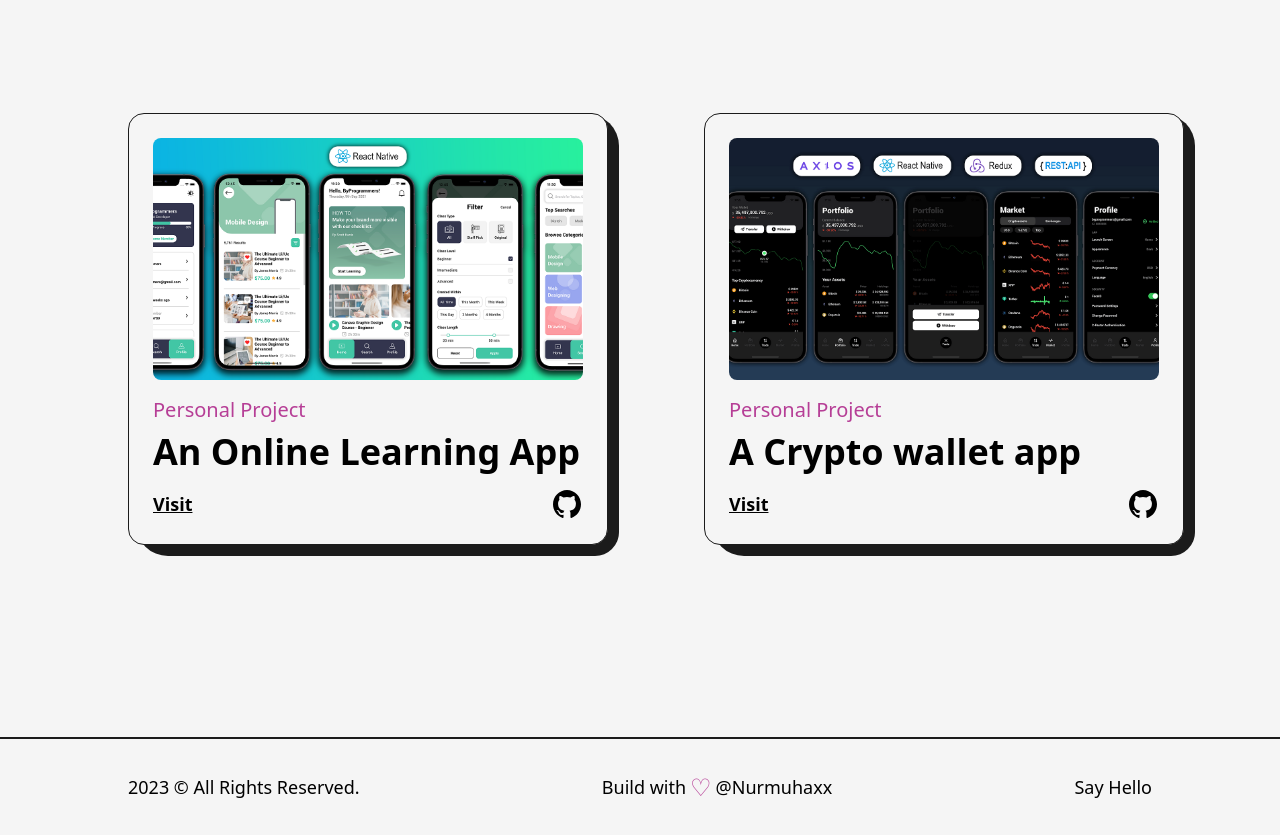
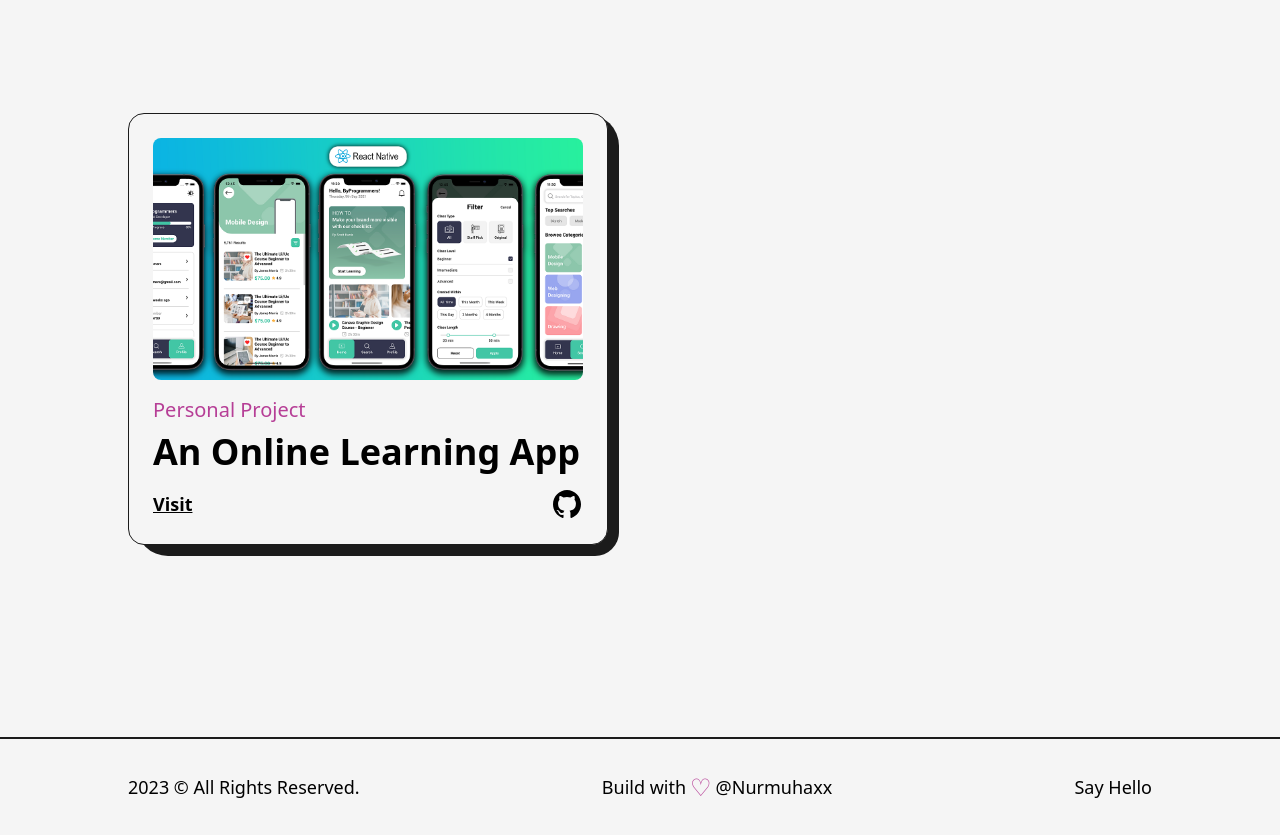
Before and after one commit to nurmuhass/nurmuhass.dev, a Next.js app: page /Projects in a window 1280 px wide. Shown: the part 4797-5632 px from the top of the page. Built offline with nearby package versions, Linux system fonts and the light colour scheme.

Commit message:
Update Projects.js

```diff
--- a/src/pages/Projects.js
+++ b/src/pages/Projects.js
@@ -177,10 +177,7 @@ const Projects = () => {
         <Project img={project12} title="An Online Learning App"  link="https://play.google.com/store/apps/" github="/" type="Personal  Project"/>
 
         </div>
-        <div className='col-span-6 sm:col-span-12'>
-        <Project img={project13} title="A Crypto wallet app" link="https://play.google.com/store/apps/" github="/" type="Personal Project"/>
 
-        </div>
 
 
     </div>
```
